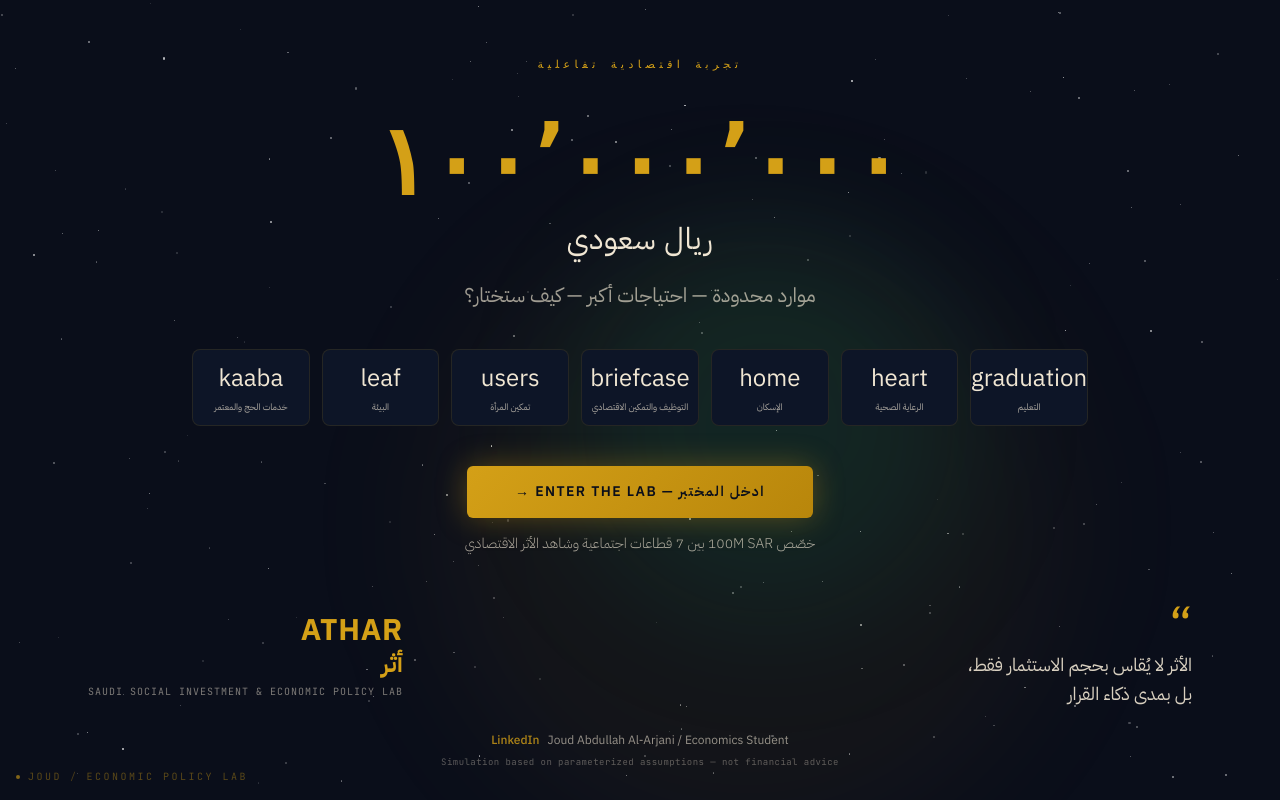
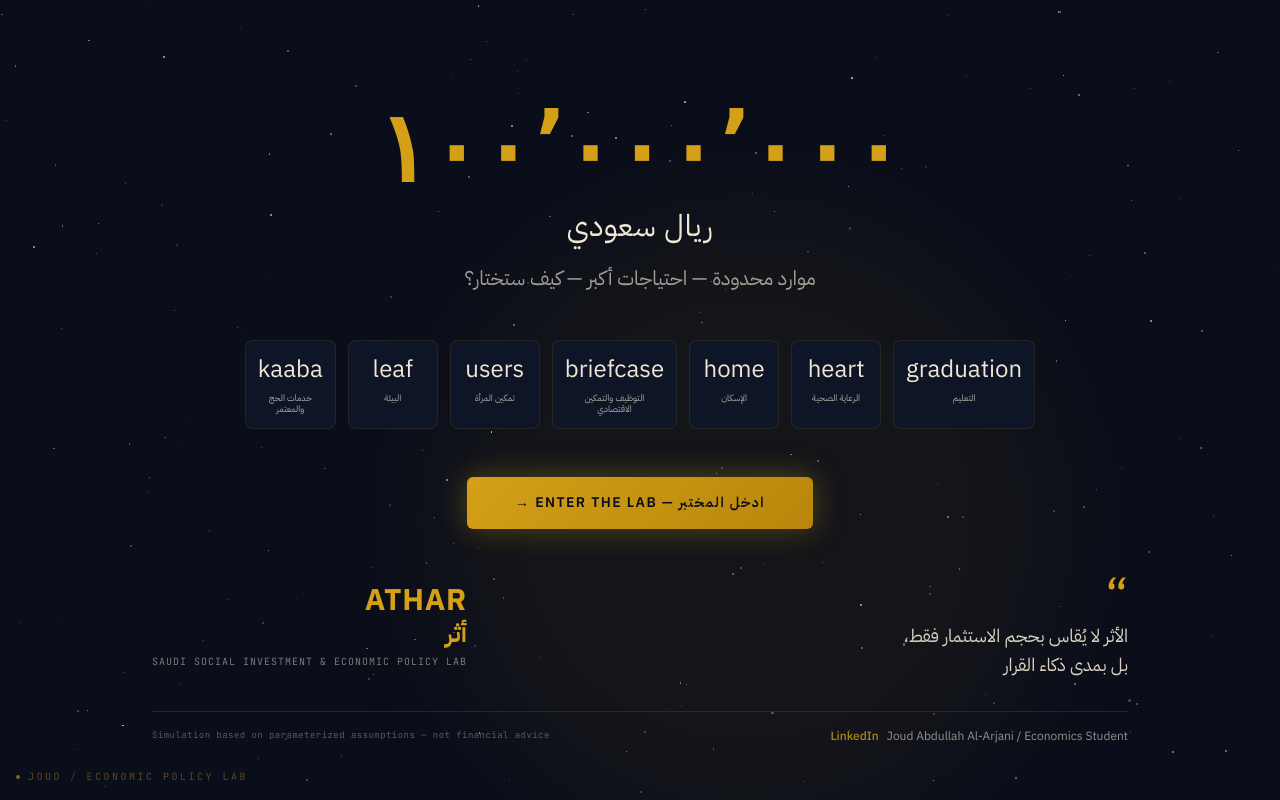
Before and after one commit to joudalarjani/athar-saudi-economic-lab, a React (Vite) app: page / in a window 1280 px wide. Built offline with nearby package versions, Linux system fonts and the light colour scheme.

Commit message:
Rewrite hero with setInterval count-up, horizontal sector row, bottom-left attribution

```diff
--- a/src/components/shell/Hero.tsx
+++ b/src/components/shell/Hero.tsx
@@ -24,26 +24,28 @@ const STARS = Array.from({ length: 200 }, (_, i) => ({
   opacity: 0.3 + Math.random() * 0.6,
 }));
 
-function useCountUp(target: number, duration: number): number {
+function useCountUp(target: number, durationMs: number): number {
   const [value, setValue] = useState(0);
   useEffect(() => {
-    let raf = 0;
-    const start = performance.now();
-    const tick = (now: number) => {
-      const p = Math.min((now - start) / (duration * 1000), 1);
-      const eased = 1 - Math.pow(1 - p, 3);
-      setValue(Math.round(target * eased));
-      if (p < 1) raf = requestAnimationFrame(tick);
-    };
-    raf = requestAnimationFrame(tick);
-    return () => cancelAnimationFrame(raf);
-  }, [target, duration]);
+    const steps = 60;
+    const stepValue = target / steps;
+    let current = 0;
+    const interval = setInterval(() => {
+      current += stepValue;
+      if (current >= target) {
+        current = target;
+        clearInterval(interval);
+      }
+      setValue(Math.round(current));
+    }, durationMs / steps);
+    return () => clearInterval(interval);
+  }, [target, durationMs]);
   return value;
 }
 
 export function Hero() {
   const setStage = useLabStore((s) => s.setStage);
-  const count = useCountUp(TOTAL_BUDGET, 2.5);
+  const count = useCountUp(TOTAL_BUDGET, 2500);
   const countStr = useMemo(() => formatNumber(count), [count]);
 
   return (
@@ -61,73 +63,59 @@ export function Hero() {
         ))}
       </div>
 
-      {/* Ambient glows */}
+      {/* Ambient glow */}
       <div className="absolute inset-0 pointer-events-none">
         <div className="absolute top-1/4 left-1/3 w-[40rem] h-[40rem] bg-[#d4a017]/5 rounded-full blur-3xl" />
-        <div className="absolute bottom-1/4 right-1/4 w-96 h-96 bg-[#10b981]/10 rounded-full blur-3xl" />
       </div>
 
-      <div className="relative z-10 min-h-screen flex flex-col px-6 py-14 max-w-6xl mx-auto">
-        {/* Top label */}
+      <div className="relative z-10 min-h-screen flex flex-col px-6 py-14 max-w-5xl mx-auto">
+        {/* Center counter */}
+        <div className="flex flex-col items-center justify-center flex-1 pt-10">
           <motion.div
-          initial={{ opacity: 0, y: -10 }}
-          animate={{ opacity: 1, y: 0 }}
+            initial={{ opacity: 0 }}
+            animate={{ opacity: 1 }}
             transition={{ duration: 0.8 }}
-          className="text-center text-[11px] tracking-[0.4em] text-[#d4a017] uppercase font-mono"
-        >
-          تجربة اقتصادية تفاعلية
-        </motion.div>
-
-        {/* Center counter */}
-        <motion.div
-          initial={{ opacity: 0, scale: 0.98 }}
-          animate={{ opacity: 1, scale: 1 }}
-          transition={{ duration: 0.8, delay: 0.2 }}
-          className="flex flex-col items-center justify-center mt-auto pt-10"
-        >
-          <div
             className="font-mono tabular-nums font-bold leading-none text-[#d4a017]"
             style={{ fontSize: 'clamp(3rem, 8vw, 6rem)' }}
           >
             {countStr}
-          </div>
-          <div className="text-2xl sm:text-3xl text-[#f0e6d3] mt-3 tracking-wide">
-            ريال سعودي
-          </div>
+          </motion.div>
 
-          {/* Staggered subtitle */}
-          <div className="mt-6 flex flex-col items-center gap-1.5 text-[rgba(240,230,211,0.65)]">
-            {['موارد محدودة — احتياجات أكبر — كيف ستختار؟'].map((line, i) => (
-              <motion.p
-                key={i}
+          <motion.div
             initial={{ opacity: 0, y: 10 }}
             animate={{ opacity: 1, y: 0 }}
-                transition={{ duration: 0.7, delay: 2.6 + i * 0.25 }}
-                className="text-lg sm:text-xl text-center"
+            transition={{ duration: 0.7, delay: 0.6 }}
+            className="text-2xl sm:text-3xl text-[#f0e6d3] mt-3 tracking-wide"
           >
-                {line}
+            ريال سعودي
+          </motion.div>
+
+          <motion.p
+            initial={{ opacity: 0, y: 10 }}
+            animate={{ opacity: 1, y: 0 }}
+            transition={{ duration: 0.7, delay: 2.7 }}
+            className="mt-5 text-lg sm:text-xl text-center text-[rgba(240,230,211,0.65)]"
+          >
+            موارد محدودة — احتياجات أكبر — كيف ستختار؟
           </motion.p>
-            ))}
-          </div>
 
-          {/* Sector icons */}
-          <div className="mt-10 grid grid-cols-4 sm:grid-cols-7 gap-3 w-full max-w-4xl">
+          {/* Sector icons — horizontal row */}
+          <div className="mt-12 flex flex-wrap justify-center gap-3 w-full max-w-4xl">
             {SECTORS.map((s, i) => (
               <motion.div
                 key={s.id}
                 initial={{ opacity: 0, y: 16 }}
                 animate={{ opacity: 1, y: 0 }}
                 transition={{ duration: 0.5, delay: 3 + i * 0.1 }}
-                className="flex flex-col items-center gap-2 rounded-lg px-2 py-3 bg-[#0d1527] border border-[rgba(212,160,23,0.12)] hover:border-[#d4a017] hover:shadow-[0_0_14px_rgba(212,160,23,0.3)] transition-all"
+                className="flex flex-col items-center gap-2 rounded-lg px-3 py-3 bg-[#0d1527] border border-[rgba(212,160,23,0.12)] hover:border-[#d4a017] hover:shadow-[0_0_14px_rgba(212,160,23,0.3)] transition-all"
               >
                 <div className="text-2xl">{SECTOR_ICONS[s.iconKey] ?? s.iconKey}</div>
-                <div className="text-[9px] text-[rgba(240,230,211,0.7)] text-center leading-tight">
+                <div className="text-[9px] text-[rgba(240,230,211,0.7)] text-center leading-tight w-16">
                   {s.arName}
                 </div>
               </motion.div>
             ))}
           </div>
-        </motion.div>
 
           {/* CTA */}
           <motion.button
@@ -135,28 +123,15 @@ export function Hero() {
             animate={{ opacity: 1, y: 0 }}
             transition={{ duration: 0.6, delay: 3.9 }}
             onClick={() => setStage('map')}
-          className="mx-auto mt-10 cursor-pointer rounded-md px-12 py-4 font-semibold text-[#0a0e1a] tracking-widest uppercase text-sm hover:opacity-95 transition-opacity shadow-[0_0_30px_rgba(212,160,23,0.35)]"
+            className="mx-auto mt-12 cursor-pointer rounded-md px-12 py-4 font-semibold text-[#0a0e1a] tracking-widest uppercase text-sm hover:opacity-95 transition-opacity shadow-[0_0_30px_rgba(212,160,23,0.35)]"
             style={{ background: 'linear-gradient(135deg, #d4a017, #b8860b)' }}
           >
             ادخل المختبر — ENTER THE LAB →
           </motion.button>
+        </div>
 
-        <motion.p
-          initial={{ opacity: 0 }}
-          animate={{ opacity: 1 }}
-          transition={{ duration: 0.6, delay: 4.05 }}
-          className="text-center text-sm text-[rgba(240,230,211,0.7)] font-light mt-4"
-        >
-          خصّص 100M SAR بين 7 قطاعات اجتماعية وشاهد الأثر الاقتصادي
-        </motion.p>
-
-        {/* Bottom row */}
-        <motion.div
-          initial={{ opacity: 0 }}
-          animate={{ opacity: 1 }}
-          transition={{ duration: 0.8, delay: 4.2 }}
-          className="mt-auto pt-12 flex flex-col-reverse md:flex-row items-center justify-between gap-6"
-        >
+        {/* Bottom row: quote left, attribution + disclaimer below */}
+        <div className="mt-auto pt-10 flex flex-col-reverse md:flex-row items-start md:items-center justify-between gap-6">
           <motion.blockquote
             initial={{ opacity: 0 }}
             animate={{ opacity: 1 }}
@@ -171,22 +146,30 @@ export function Hero() {
             </p>
           </motion.blockquote>
 
-          <div className="text-center md:text-right">
+          <div className="flex flex-col items-end gap-4">
+            <motion.div
+              initial={{ opacity: 0 }}
+              animate={{ opacity: 1 }}
+              transition={{ delay: 4.35 }}
+              className="text-center md:text-right"
+            >
               <div className="text-3xl font-bold text-[#d4a017] tracking-wide">ATHAR</div>
               <div className="text-2xl font-bold text-[#d4a017] mb-1">أثر</div>
               <div className="text-[10px] text-[rgba(240,230,211,0.5)] tracking-widest uppercase font-mono">
                 Saudi Social Investment &amp; Economic Policy Lab
               </div>
+            </motion.div>
           </div>
-        </motion.div>
+        </div>
 
-        {/* Attribution */}
+        {/* Attribution + disclaimer */}
         <motion.div
           initial={{ opacity: 0 }}
           animate={{ opacity: 1 }}
-          transition={{ duration: 0.8, delay: 4.35 }}
-          className="flex items-center justify-center gap-2 text-xs text-[rgba(240,230,211,0.6)] mt-6"
+          transition={{ duration: 0.8, delay: 4.45 }}
+          className="mt-8 flex flex-col-reverse md:flex-row items-center justify-between gap-2 border-t border-[#d4a017]/15 pt-4"
         >
+          <div className="flex items-center gap-2 text-xs text-[rgba(240,230,211,0.6)]">
             <span>Joud Abdullah Al-Arjani / Economics Student</span>
             <a
               href="https://www.linkedin.com/in/joud-al-arjani"
@@ -196,16 +179,10 @@ export function Hero() {
             >
               LinkedIn
             </a>
-        </motion.div>
-
-        {/* Disclaimer */}
-        <motion.div
-          initial={{ opacity: 0 }}
-          animate={{ opacity: 1 }}
-          transition={{ duration: 0.8, delay: 4.45 }}
-          className="text-center text-[9px] text-[rgba(240,230,211,0.35)] font-mono tracking-wider mt-2"
-        >
+          </div>
+          <div className="text-[9px] text-[rgba(240,230,211,0.35)] font-mono tracking-wider">
             Simulation based on parameterized assumptions — not financial advice
+          </div>
         </motion.div>
       </div>
     </div>
```
Lines whose indentation alone changed are shown as unchanged.
